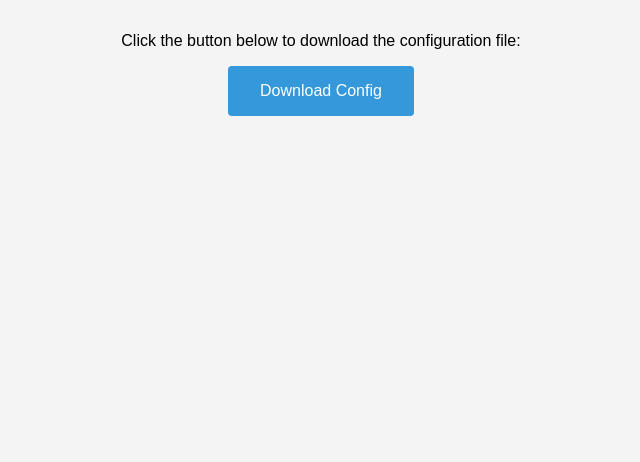
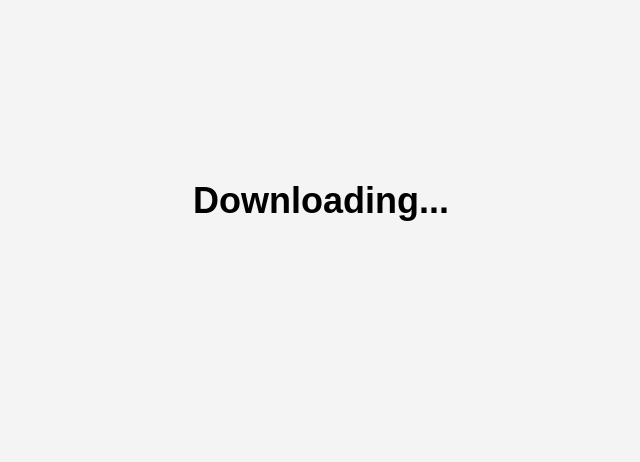
Before and after one commit to Network-Assignment-Team-NAT/site_flask, a Flask app: template templates/download.html in a window 1280 px wide. Shown: the part 112-574 px from the top of the page, without its empty margins (319-959 px from the left). Run offline with Flask 2, Linux system fonts and the light colour scheme; the template is opened without the code that fills it, so the values that code supplies are empty.

Commit message:
added more smart dowmloading

```diff
--- a/server.py
+++ b/server.py
@@ -1,4 +1,4 @@
-from flask import Flask, render_template, send_file
+from flask import Flask, render_template, send_file, make_response
 import os
 
 
@@ -70,10 +70,20 @@ def download_file():
     if current_index < len(file_lists[plan]):
         file_path = file_lists[plan][current_index]
         current_file_indices[plan] += 1
-        return send_file(file_path, as_attachment=True)
+
+        response = make_response(send_file(file_path, as_attachment=True))
+        response.headers["X-File-Name"] = os.path.basename(file_path)
+        response.headers["X-SendFile"] = file_path
+
+        return response
     else:
         return render_template('error.html')
 
 
+@app.route('/new_page_after_download')
+def new_page_after_download():
+    return render_template('thanks.html')
+
+
 if __name__ == '__main__':
     app.run(debug=True)
--- a/templates/download.html
+++ b/templates/download.html
@@ -1,4 +1,6 @@
 <!DOCTYPE html>
+<!-- Add this script tag to your HTML template -->
+<script src="https://cdnjs.cloudflare.com/ajax/libs/FileSaver.js/2.0.5/FileSaver.min.js"></script>
 <html lang="en">
 <head>
   <meta charset="UTF-8">
@@ -30,9 +32,10 @@
     }
 
     section {
-      margin: 2em;
-      font-size: 16px;
+      margin: 7.5em;
+        font-size: 1.5em;
     }
+
 
     button {
       background-color: #3498db;
@@ -57,6 +60,7 @@
       width: 100%;
       bottom: 0;
     }
+
   </style>
 </head>
 <body>
@@ -67,11 +71,38 @@
   </header>
 
   <section>
-    <p>Click the button below to download the configuration file:</p>
-      <form action="/download" method="get">
-        <button type="submit">Download Config</button>
-    </form>
+    <h1>Downloading...</h1>
   </section>
+
+  <script>
+    document.addEventListener("DOMContentLoaded", function() {
+        var xhr = new XMLHttpRequest();
+        xhr.open("GET", "/download", true);
+        xhr.responseType = "blob";
+
+        xhr.onload = function() {
+            var blob = xhr.response;
+            var contentDisposition = xhr.getResponseHeader("Content-Disposition");
+            var fileName = xhr.getResponseHeader("X-File-Name");  // Retrieve the filename
+
+            // Check if the Content-Disposition header is present
+            if (contentDisposition && contentDisposition.includes("attachment")) {
+                // Save the file using FileSaver.js
+                saveAs(blob, fileName);
+
+                // Redirect to the new page after a short delay
+                setTimeout(function() {
+                    window.location.href = "/new_page_after_download";
+                }, 1000); // Adjust the delay as needed
+            } else {
+                // Handle errors or non-attachment responses
+                console.error("Error downloading file.");
+            }
+        };
+
+        xhr.send();
+    });
+  </script>
 
   <footer>
     <p>&copy; 2024 NAT. All rights reserved.</p>
```
